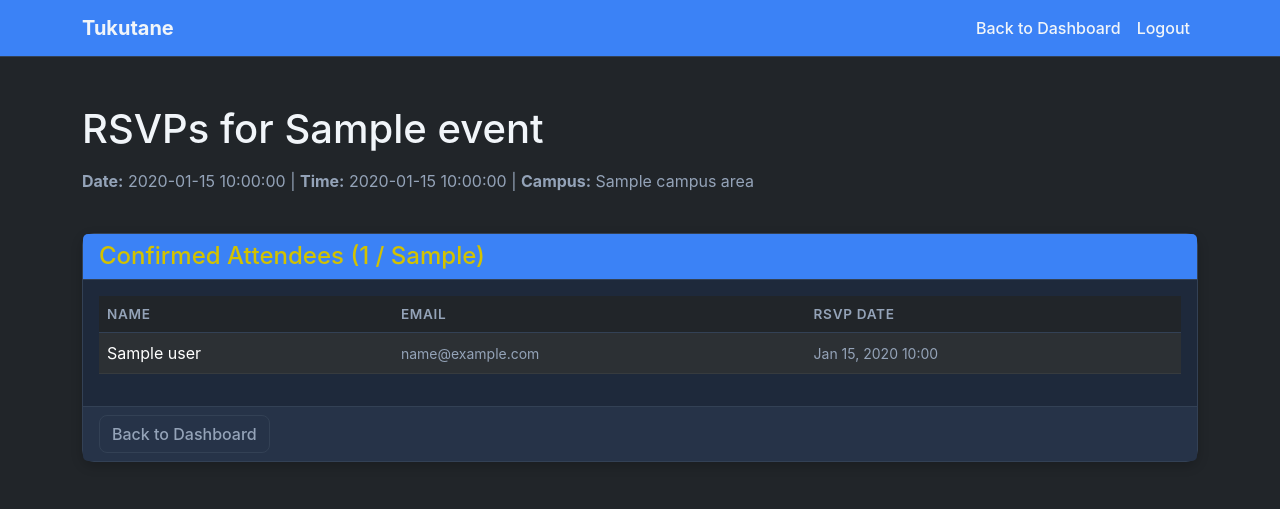
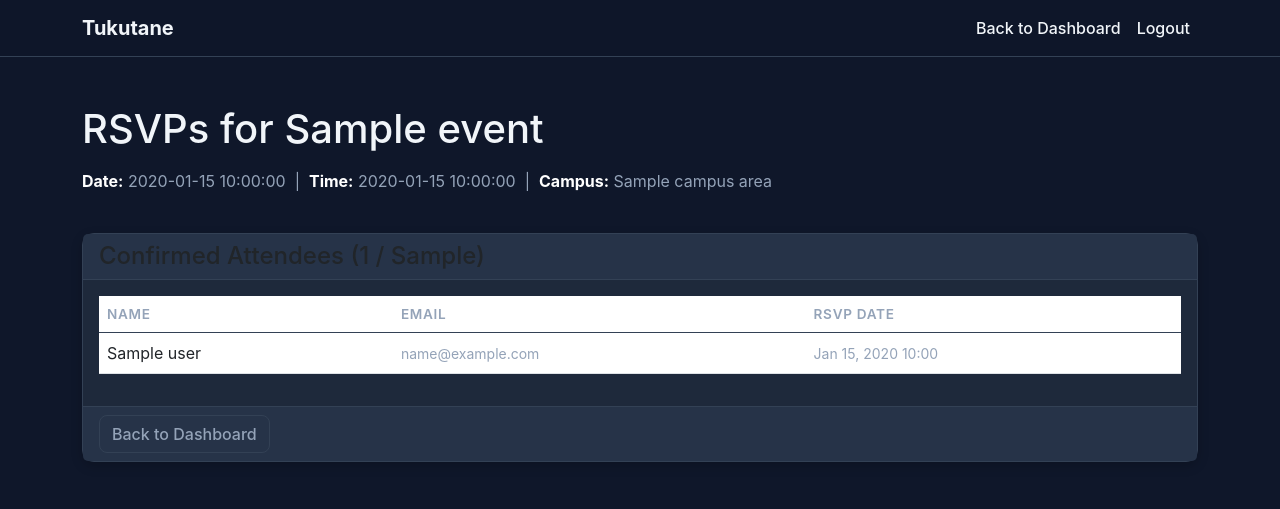
Before and after one commit to fadhili2430/TUKUTANE-PROJECT-2026, a Python web app: template templates/view_rsvps.html in a window 1280 px wide. Shown: the top 509 px of the page. Run offline with Jinja, Linux system fonts and the light colour scheme; the template is opened without the code that fills it: most values are stand-ins (such as "Sample title", 1, 10 or a date in 2020).

Commit message:
Fix dark theme for templates/view_rsvps.html

```diff
--- a/templates/view_rsvps.html
+++ b/templates/view_rsvps.html
@@ -7,8 +7,8 @@
     <link href="https://cdn.jsdelivr.net/npm/bootstrap@5.3.0/dist/css/bootstrap.min.css" rel="stylesheet">
     <link rel="stylesheet" href="{{url_for('static', filename='css/dashboard.css')}}">
 </head>
-<body class="bg-dark">
-<nav class="navbar navbar-expand-lg navbar-dark bg-primary">
+<body>
+<nav class="navbar navbar-expand-lg navbar-dark">
 <div class="container">
 <a class="navbar-brand" href="{{ url_for('main.home') }}"><strong>Tukutane</strong></a>
 <button class="navbar-toggler" type="button" data-bs-toggle="collapse" data-bs-target="#navbarNav">
@@ -37,22 +37,22 @@
 <div class="col-md-8">
 <h1 class="mb-3">RSVPs for {{ event.title }}</h1>
 <p class="text-muted">
-<strong>Date:</strong> {{ event.date }} |
-<strong>Time:</strong> {{ event.time }} |
-<strong>Campus:</strong> {{ event.campus_area.name }}
+<strong class="text-white">Date:</strong> {{ event.date }} &nbsp;|&nbsp;
+<strong class="text-white">Time:</strong> {{ event.time }} &nbsp;|&nbsp;
+<strong class="text-white">Campus:</strong> {{ event.campus_area.name }}
 </p>
 </div>
 </div>
 
 <div class="card">
-<div class="card-header bg-primary text-white">
-<h4 class="mb-0" style="color: rgb(211, 194, 0); ;">Confirmed Attendees ({{ rsvps | length }} / {{ event.max_attendees }})</h4>
+<div class="card-header">
+<h4 class="mb-0">Confirmed Attendees ({{ rsvps | length }} / {{ event.max_attendees }})</h4>
 </div>
 <div class="card-body">
 {% if rsvps %}
 <div class="table-responsive">
-<table class="table table-striped table-hover table-dark">
-<thead class="table-dark">
+<table class="table table-hover">
+<thead>
 <tr>
 <th>Name</th>
 <th>Email</th>
```
